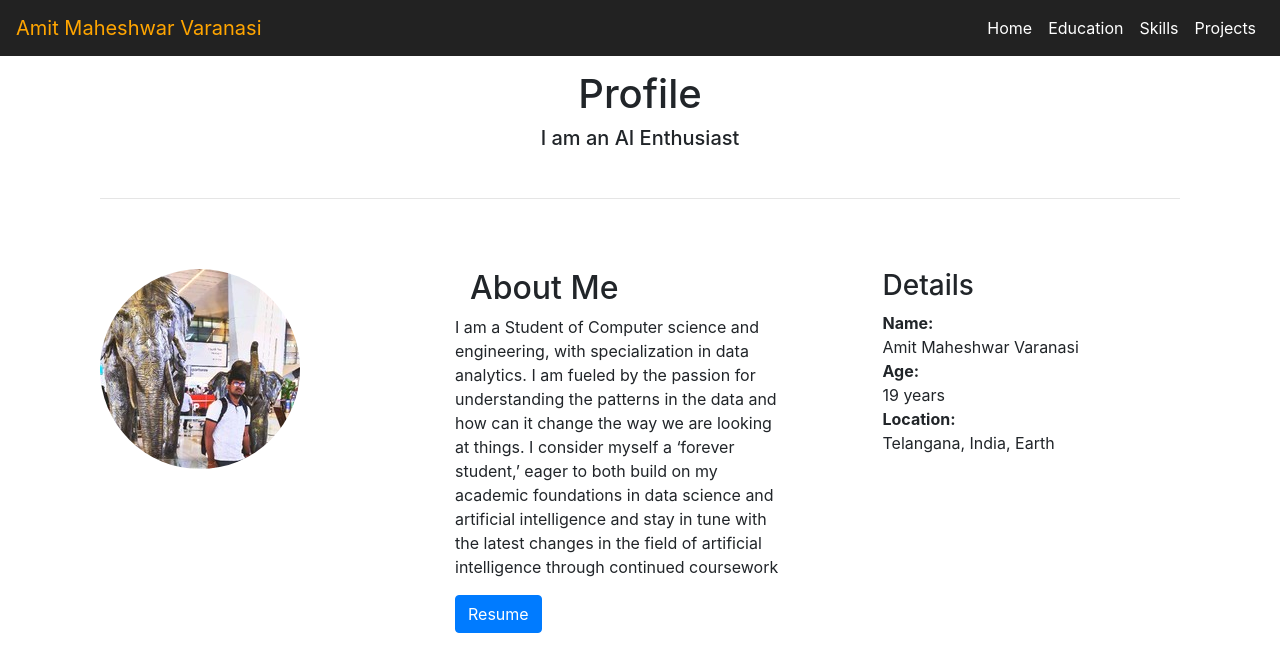
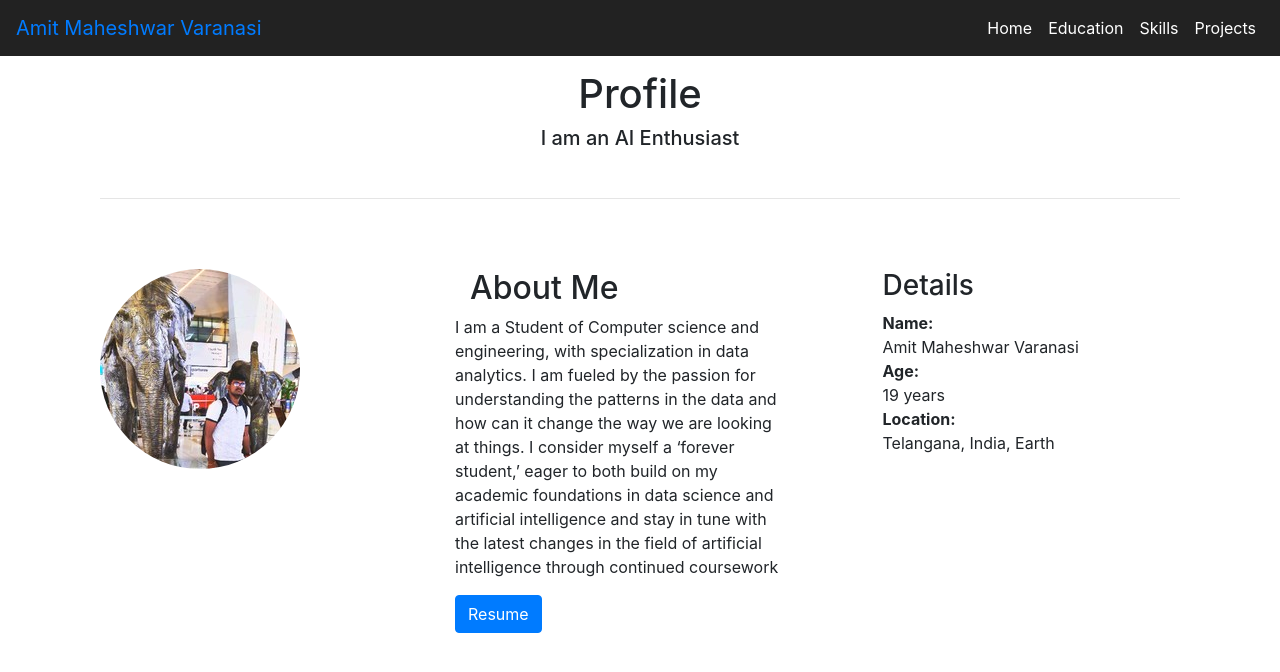
Before and after one commit to AmitVaranasi/MyWebsite, a React (Create React App) app: page / in a window 1280 px wide. Shown: the top 672 px of the page. Built offline with nearby package versions, Linux system fonts and the light colour scheme.

Commit message:
Update CoustomNavbar.js

```diff
--- a/src/Components/CoustomNavbar.js
+++ b/src/Components/CoustomNavbar.js
@@ -21,7 +21,7 @@ class CoustomNavbar extends Component{
         return(
             <Styles>
     <Navbar expand="lg" scrolling fixed="top">
-      <Navbar.Brand href="/">Amit Maheshwar Varanasi</Navbar.Brand>
+      <Navbar.Brand href=""><Link to="/" >Amit Maheshwar Varanasi</Link></Navbar.Brand>
       <Navbar.Toggle aria-controls="basic-navbar-nav" />
       <Navbar.Collapse id="basic-navbar-nav">
         <Nav className="ml-auto">
```
